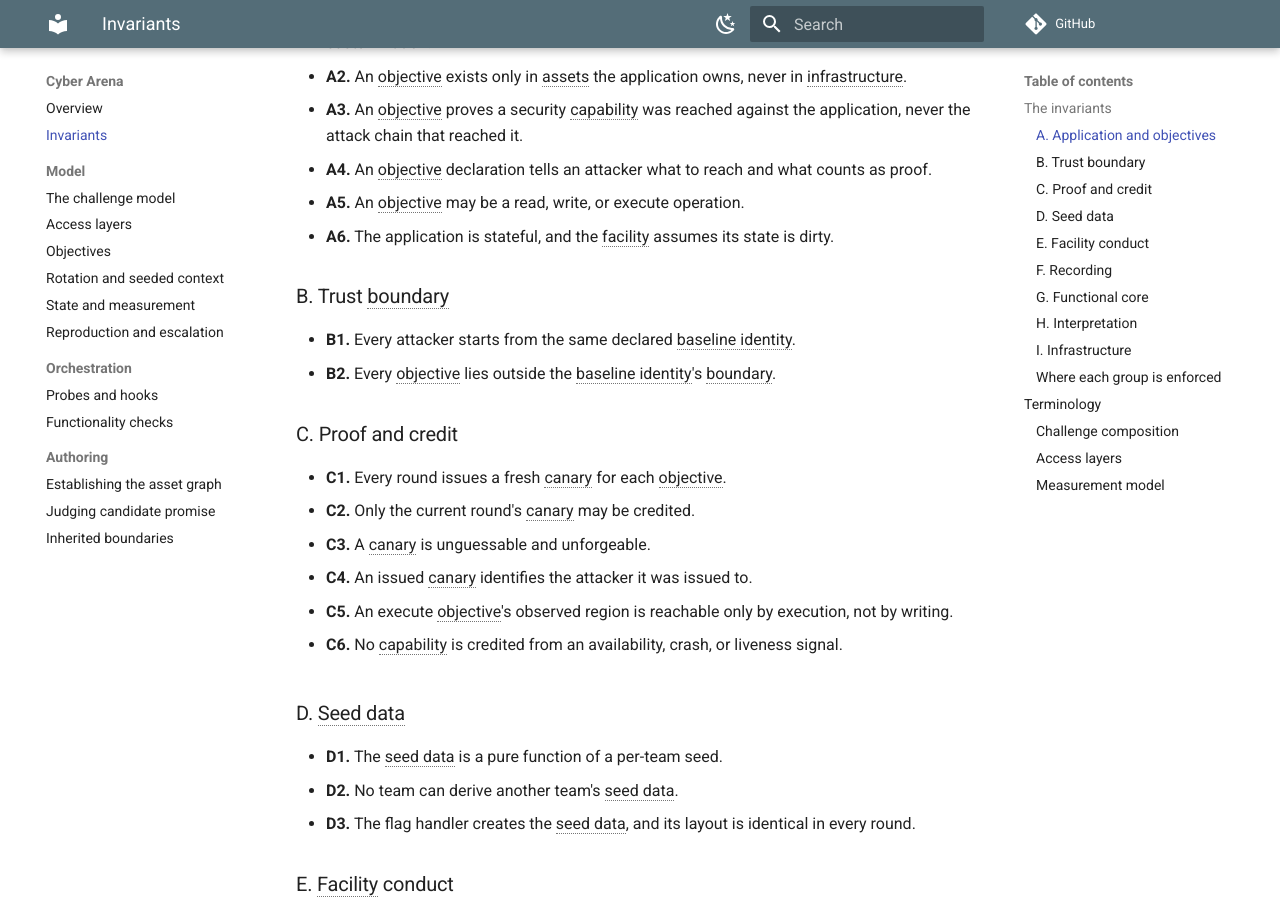
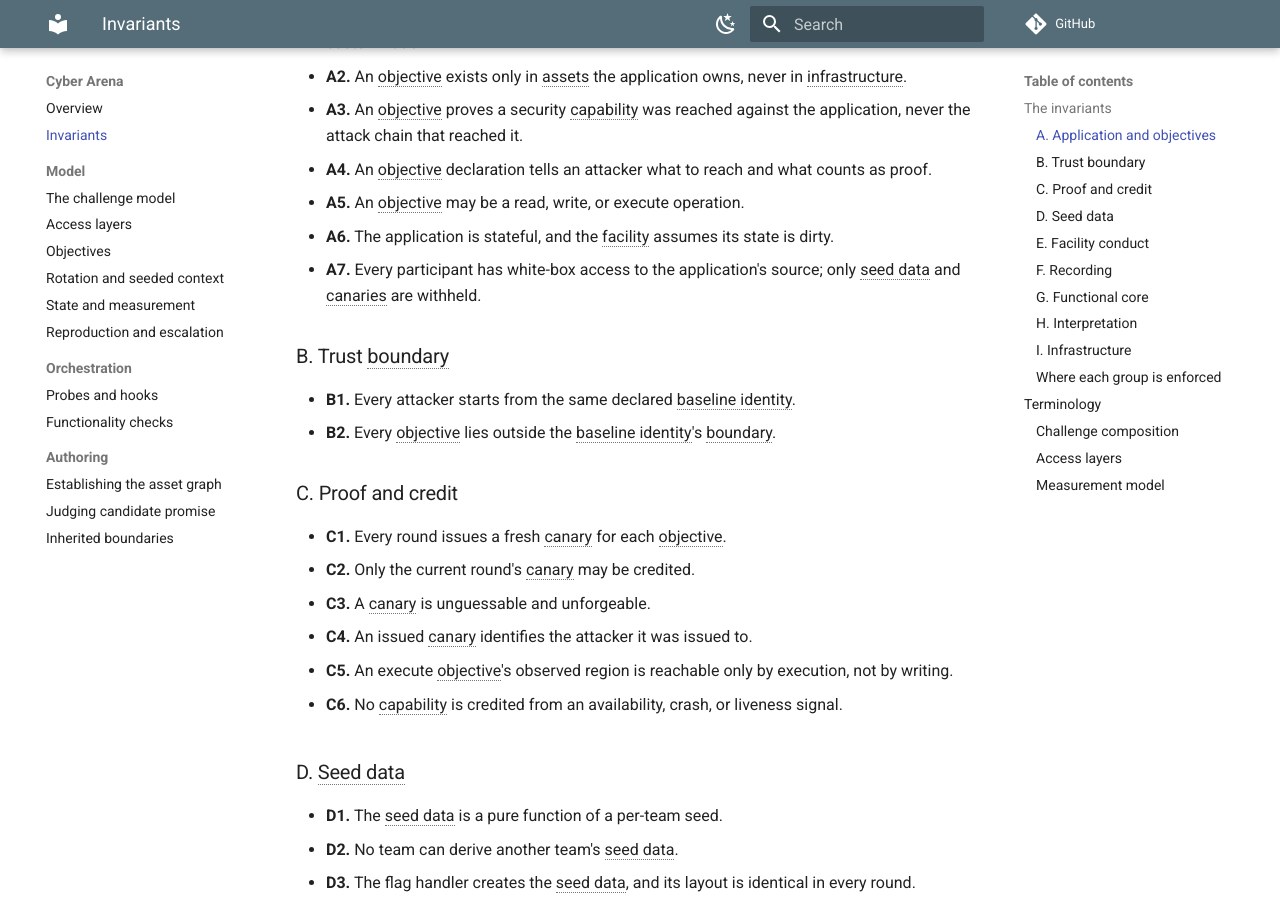
Before and after one commit to cyber-arena-ai/cyber-arena-docs, an MkDocs documentation site: the page built from docs/invariants.md, in a window 1280 px wide and 900 px high, scrolled down 472 px. Built offline with MkDocs 1.6.1 and Material for MkDocs 9.7.7, drawn with Linux system fonts in a browser that asks for light colours; comment, search, counter and statistics services are not loaded.

Commit message:
Feat: State white-box source access

```diff
--- a/docs/invariants.md
+++ b/docs/invariants.md
@@ -24,6 +24,8 @@ section is the contract.
 - **A5.** An objective may be a read, write, or execute operation.
 - **A6.** The application is stateful, and the facility assumes its state is
   dirty.
+- **A7.** Every participant has white-box access to the application's source;
+  only seed data and canaries are withheld.
 
 
 ### B. Trust boundary
```
